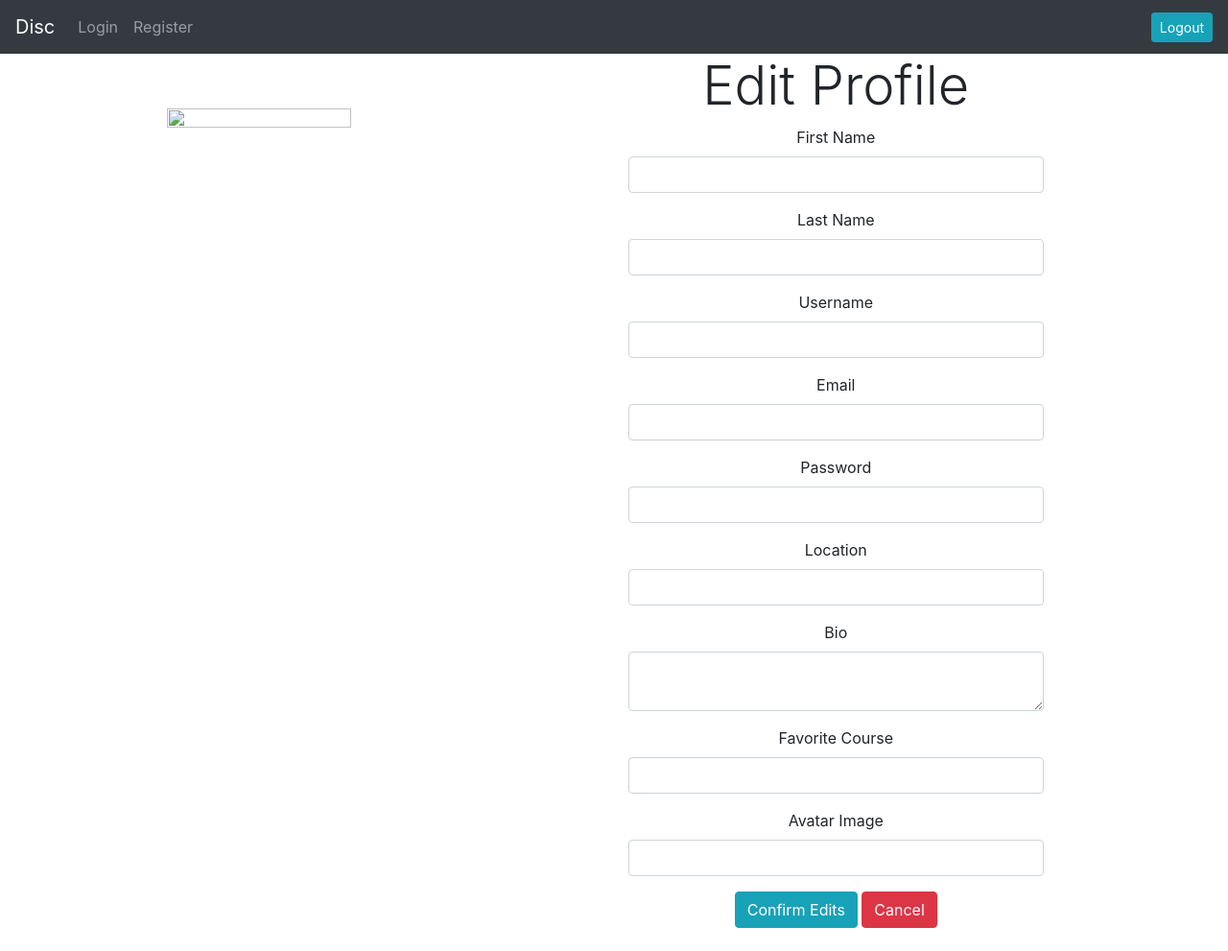
After one commit to namroc89/DiscDown, a Flask app: template templates/user/edit_user.html in a window 1280 px wide. The commit adds this page. Shown: the whole page at 96% size. Run offline with Flask 2, Linux system fonts and the light colour scheme; the template is opened without the code that fills it: values that come from a table or form of the project are taken from there, others are empty; some libraries are stand-ins or nearby versions.

Commit message:
created edit user form and edit user functionality

```diff
--- a/app.py
+++ b/app.py
@@ -1,9 +1,10 @@
 from flask import Flask, request, render_template, redirect, flash, session, g
 from models import db, connect_db, GroupRound, User, UserRound, Follows
 import requests
-from sqlalchemy.exc import IntegrityError
+from sqlalchemy.exc import IntegrityError, InvalidRequestError
 from flask_debugtoolbar import DebugToolbarExtension
-from forms import LoginForm, RegisterForm
+from forms import LoginForm, RegisterForm, EditUser
+from psycopg2.errors import UniqueViolation
 from secret.secret import API_KEY, NAME_SEARCH_SIG, ZIP_SEARCH_SIG, LOC_SEARCH_SIG, ID_SEARCH_SIG, PHOTO_SEARCH_SIG, HOLE_INFO_SIG
 
 app = Flask(__name__)
@@ -143,7 +144,7 @@ def register():
             )
             db.session.commit()
 
-        except IntegrityError:
+        except:
             flash("Username or Email is already being used", "danger")
             return render_template("register.html", form=form)
 
@@ -216,11 +217,47 @@ def show_user_rounds(id):
     return render_template('/user/user_rounds.html', user=user)
 
 
+@app.route('/users/<int:id>/edit', methods=['GET', 'POST'])
+def edit_user(id):
+    """Shows edit user page and submits changes to the DB"""
+    if not g.user:
+        flash("Please Log in or Register!", "danger")
+        return redirect('/')
+    if g.user.id != id:
+        flash("Unautherized to edit user", 'danger')
+        return redirect('/')
+    user = g.user
+    form = EditUser(obj=user)
+    if form.validate_on_submit():
+        if User.authenticate(user.username, form.password.data):
+            try:
+                user.username = form.username.data
+                user.first_name = form.first_name.data
+                user.last_name = form.last_name.data
+                user.email = form.email.data
+                user.location = form.location.data
+                user.bio = form.bio.data
+                user.fav_course = form.fav_course.data
+                user.avatar = form.avatar.data
+                db.session.commit()
+
+            except (IntegrityError, InvalidRequestError, UniqueViolation):
+                db.session.rollback()
+                flash("Username or Email is already being used", "danger")
+                return render_template('user/edit_user.html', user=user, form=form)
+            flash("Profile edited successfully!", 'success')
+            return redirect(f"/users/{user.id}")
+        flash("Incorrect Password", 'danger')
+        return render_template('user/edit_user.html', user=user, form=form)
+    else:
+        return render_template('user/edit_user.html', user=user, form=form)
+
+
 ###################################
 # Search Routes #
 
 
-@ app.route('/course_search_name')
+@app.route('/course_search_name')
 def search_course_by_name_results():
     """Shows results of a search for courses by name."""
     if not g.user:
@@ -232,7 +269,7 @@ def search_course_by_name_results():
     return render_template('/search/course_search_results.html', courses=courses)
 
 
-@ app.route('/course_search_zip')
+@app.route('/course_search_zip')
 def search_course_by_zip_results():
     """Shows results of a search for courses by zipcode."""
     if not g.user:
@@ -244,7 +281,7 @@ def search_course_by_zip_results():
     return render_template('/search/course_search_results.html', courses=courses)
 
 
-@ app.route('/user_search')
+@app.route('/user_search')
 def user_search_results():
     """Shows results of a search for users by username."""
     if not g.user:
--- a/forms.py
+++ b/forms.py
@@ -1,6 +1,6 @@
 from flask_wtf import FlaskForm
-from wtforms import StringField, PasswordField, TextAreaField
-from wtforms.validators import DataRequired, Email, Length, InputRequired
+from wtforms import StringField, PasswordField, TextAreaField, RadioField
+from wtforms.validators import DataRequired, Email, Length, InputRequired, URL
 
 
 class LoginForm(FlaskForm):
@@ -20,3 +20,17 @@ class RegisterForm(FlaskForm):
     email = StringField('Email', validators=[Email(), DataRequired()])
     password = PasswordField('Password', validators=[
                              DataRequired(), Length(min=6)])
+
+
+class EditUser(FlaskForm):
+    first_name = StringField('First Name', validators=[DataRequired()])
+    last_name = StringField('Last Name', validators=[DataRequired()])
+    username = StringField('Username', validators=[
+                           DataRequired(), Length(min=6)])
+    email = StringField('Email', validators=[Email(), DataRequired()])
+    password = PasswordField('Password', validators=[
+                             DataRequired(), Length(min=6)])
+    location = StringField('Location', validators=[Length(max=20)])
+    bio = TextAreaField('Bio', validators=[Length(max=200)])
+    fav_course = StringField('Favorite Course', validators=[Length(max=20)])
+    avatar = StringField('Avatar Image')
--- a/templates/course/course_rounds.html
+++ b/templates/course/course_rounds.html
@@ -3,7 +3,7 @@
 {% block course_info %}
 {% for round in rounds %}
 <div>
-    <p>{{round.user.username}} | {{round.score}}</p>
+    <p><a href="/users/{{round.user.id}}">{{round.user.username}}</a> | {{round.score}} | {{round.date}}</p>
 </div>
 
 {% endfor %}
--- /dev/null
+++ b/templates/user/edit_user.html
@@ -0,0 +1,38 @@
+{% extends 'base.html' %}
+
+{% block title %}Edit{{user.username}}{% endblock %}
+
+{% block content %}
+<div class="container">
+    <div class="row">
+        <div class="col-4 align-self-start text-center sticky-top pt-5">
+            <h1 class="display-3">{{user.username}}</h1>
+            <img src="{{user.avatar}}" class="img-fluid h-75 w-75" alt="">
+        </div>
+        <div class="col-2"></div>
+        <div class="col-5 text-center pb-4">
+            <h2 class="display-4">Edit Profile</h2>
+            <form action="/users/{{user.id}}/edit" method='POST'>
+                {{ form.hidden_tag() }}
+
+                {% for field in form if field.widget.input_type != 'hidden'%}
+                <div class="form-group">
+                    {{field.label}}
+                    {{field(class_="form-control")}}
+                    {% for err in field.errors %}
+                    <small class="form-text text-danger">{{err}}</small>
+                    {% endfor %}
+                </div>
+                {% endfor %}
+                <button class="btn btn-info">Confirm Edits</button>
+                <a href="/users/{{user.id}}" class="btn btn-danger">Cancel</a>
+            </form>
+        </div>
+        <div class="col-1"></div>
+
+
+    </div>
+</div>
+
+
+{% endblock %}
```
